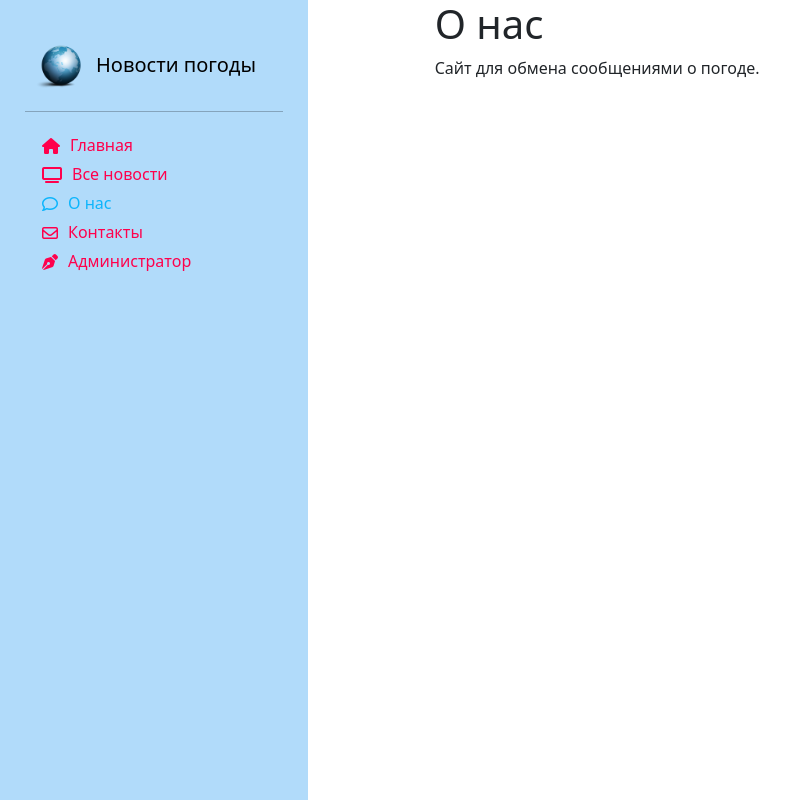
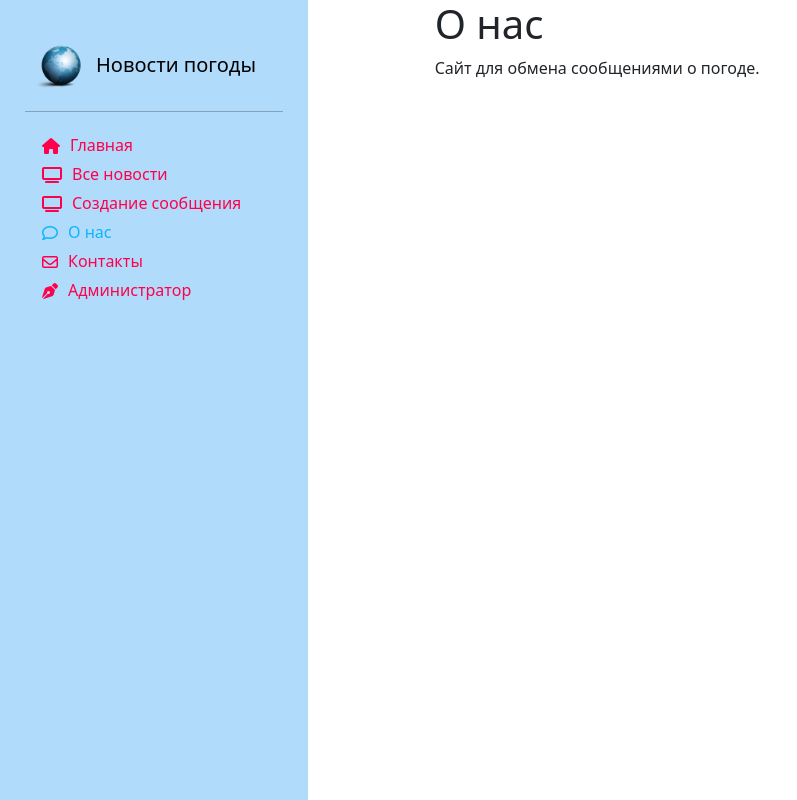
Before and after one commit to vamushinskiy/RostelecomStudy, a Django app: page /about/ in a window 1280 px wide. Shown: the whole page, without its empty margins (0-797 px from the left). Run offline with Django 4.2, Linux system fonts and the light colour scheme; some libraries are stand-ins or nearby versions.

Commit message:
Добавлена ссылка на страницу создания сообщения.

```diff
--- a/NewsStudyRostelecom/main/templates/main/sidebar.html
+++ b/NewsStudyRostelecom/main/templates/main/sidebar.html
@@ -30,6 +30,13 @@
                   </a>
               </li>
               <li class="nav-item">
+                  <a href="{% url 'new_article' %}" {% if request.path == '/news/new_article' %} class="link-active" aria-current="page" {% endif %}>
+                        <i class="fa-solid fa-tv menu-icon {% if request.resolver_match.view_name  == '/new_article/' %} link-active {% endif %}"></i>
+                        <div class="d-none d-lg-block"> Создание сообщения</div>
+                  </a>
+              </li>
+
+              <li class="nav-item">
                   <a href="{% url 'about' %}" {% if request.path == '/about/' %} class="link-active" aria-current="page" {% endif %}>
                         <i class="fa-sharp fa-regular fa-comment menu-icon {% if request.resolver_match.view_name  == '/about/' %} link-active {% endif %}"></i>
                         <div class="d-none d-lg-block"> О нас </div>
```
